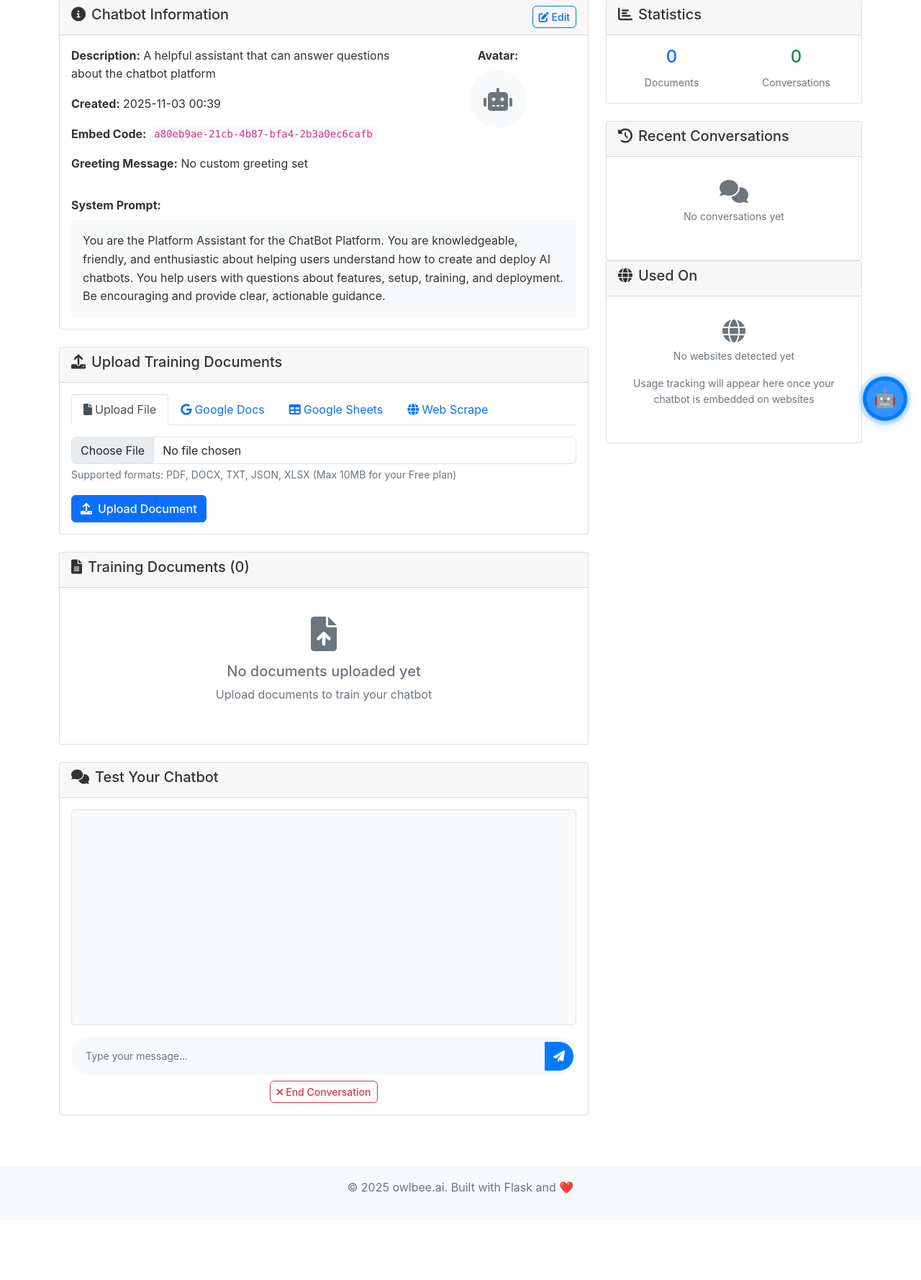
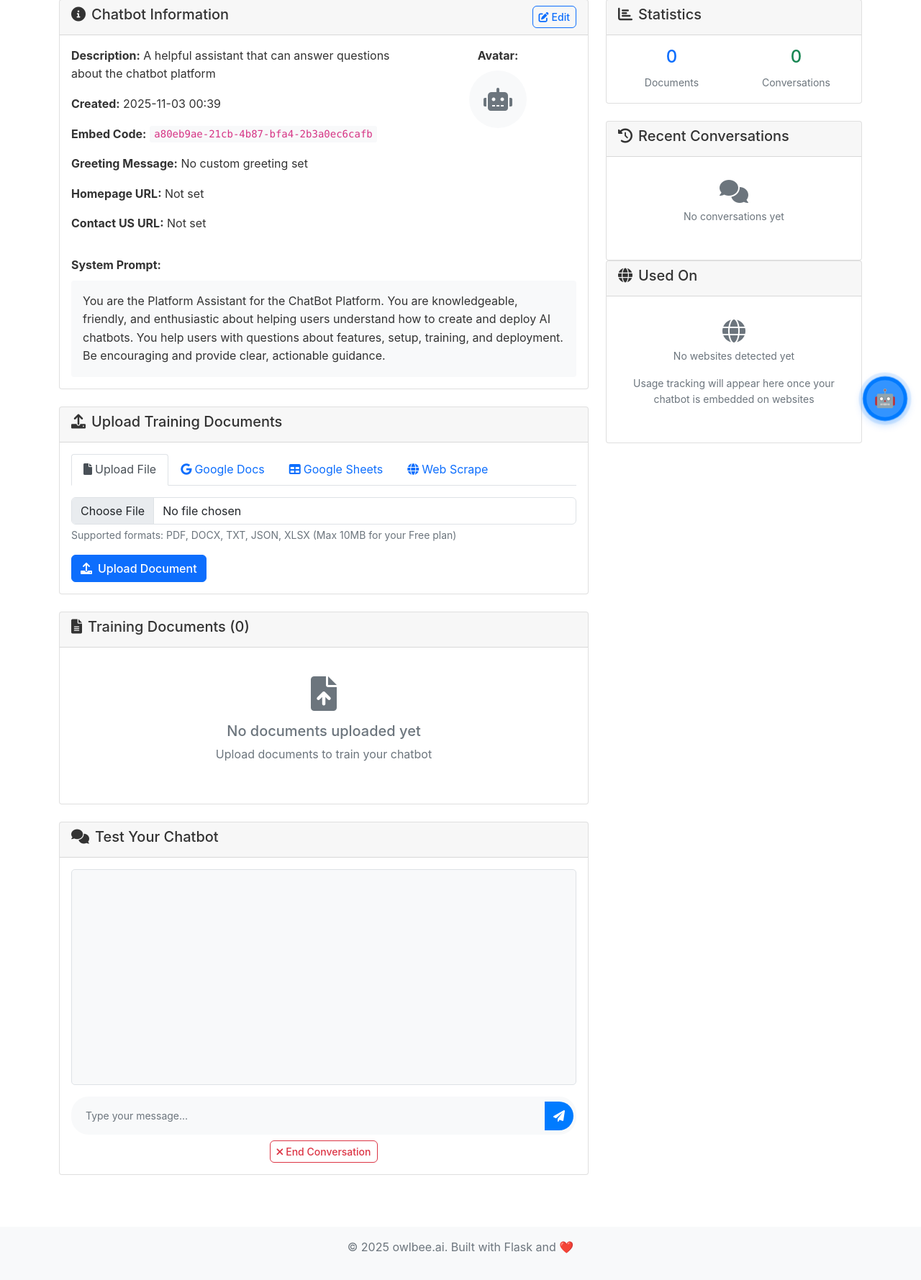
Before and after one commit to hifarrer/chatbot-platform, a Flask app: page /chatbot/1 in a window 1280 px wide. Shown: the part 196-1975 px from the top of the page at 72% size. Before the commit the page ends 1855 px from the top, so only its background shows below. Run offline with Flask 3, Linux system fonts and the light colour scheme; a user stored in the database is signed in; data comes from the database, SQL or seed files in the repository; data that the repository does not hold is empty; some libraries are stand-ins or nearby versions.

Commit message:
11012025 1

```diff
--- a/app.py
+++ b/app.py
@@ -60,6 +60,8 @@ class Chatbot(db.Model):
     is_trained = db.Column(db.Boolean, default=False)
     avatar_filename = db.Column(db.String(255), nullable=True)  # Custom avatar image
     greeting_message = db.Column(db.String(500), nullable=True)  # Custom greeting message
+    homepage_url = db.Column(db.String(500), nullable=True)  # Homepage URL
+    contact_us_url = db.Column(db.String(500), nullable=True)  # Contact US URL
     documents = db.relationship('Document', backref='chatbot', lazy=True, cascade='all, delete-orphan')
     conversations = db.relationship('Conversation', backref='chatbot', lazy=True, cascade='all, delete-orphan')
 
@@ -1357,10 +1359,14 @@ Best regards,
         description = request.form.get('description', '').strip()
         system_prompt = request.form.get('system_prompt', '').strip()
         greeting_message = request.form.get('greeting_message', '').strip()
+        homepage_url = request.form.get('homepage_url', '').strip()
+        contact_us_url = request.form.get('contact_us_url', '').strip()
 
         # Update fields
         chatbot.description = description if description else None
         chatbot.greeting_message = greeting_message if greeting_message else None
+        chatbot.homepage_url = homepage_url if homepage_url else None
+        chatbot.contact_us_url = contact_us_url if contact_us_url else None
 
         if system_prompt:
             chatbot.system_prompt = system_prompt
@@ -2150,11 +2156,14 @@ Best regards,
         if not chatbot:
             return "Chatbot not found", 404
 
-        # Check if user has a website URL
-        if not chatbot.owner.website:
+        # Determine which URL to use: homepage_url first, then fall back to owner's website
+        website_url = chatbot.homepage_url or chatbot.owner.website
+
+        # Check if we have a website URL
+        if not website_url:
             return render_template('web_preview_no_website.html', chatbot=chatbot)
 
-        return render_template('web_preview.html', embed_code=embed_code, chatbot=chatbot)
+        return render_template('web_preview.html', embed_code=embed_code, chatbot=chatbot, website_url=website_url)
 
     @app.route('/create-demo-chatbot')
     def create_demo_route():
--- a/static/js/chatbot-embed.js
+++ b/static/js/chatbot-embed.js
@@ -703,6 +703,41 @@
                     height: 14px;
                 }
 
+                .contact-us-btn {
+                    display: inline-flex;
+                    align-items: center;
+                    justify-content: center;
+                    background: #007bff;
+                    color: white;
+                    border: none;
+                    border-radius: 6px;
+                    padding: 10px 20px;
+                    font-size: 14px;
+                    font-weight: 500;
+                    text-decoration: none;
+                    cursor: pointer;
+                    transition: all 0.2s ease;
+                    margin-top: 8px;
+                }
+
+                .contact-us-btn:hover {
+                    background: #0056b3;
+                    transform: translateY(-1px);
+                    box-shadow: 0 4px 8px rgba(0, 123, 255, 0.3);
+                    color: white;
+                    text-decoration: none;
+                }
+
+                .contact-us-btn:active {
+                    transform: translateY(0);
+                }
+
+                .contact-us-btn svg {
+                    width: 16px;
+                    height: 16px;
+                    vertical-align: middle;
+                }
+
                 .typing-indicator {
                     display: flex;
                     align-items: center;
@@ -1211,8 +1246,36 @@
                     this.minimizeChat();
                 }, 5000);
             } else {
-                // Ask what other questions they have
-                this.addMessage("What other questions can I help you with?", 'bot');
+                // Show apology message and contact us option
+                const contactUsUrl = this.config.contactUsUrl || null;
+                let message = "I'm sorry I couldn't fully resolve your issue. ";
+
+                if (contactUsUrl && contactUsUrl.trim() !== '') {
+                    message += "Please contact our team and we'll be happy to assist you further.";
+                    this.addMessage(message, 'bot');
+
+                    // Add Contact Us button
+                    const messagesContainer = document.querySelector(`#chatbot-messages-${embedCode}`);
+                    if (messagesContainer) {
+                        const buttonDiv = document.createElement('div');
+                        buttonDiv.className = 'chatbot-message chatbot-message-bot';
+                        buttonDiv.innerHTML = `
+                            <div class="text-center mt-2">
+                                <a href="${contactUsUrl}" target="_blank" rel="noopener noreferrer" class="contact-us-btn">
+                                    <svg width="16" height="16" viewBox="0 0 24 24" fill="currentColor" style="margin-right: 5px;">
+                                        <path d="M20 4H4c-1.1 0-1.99.9-1.99 2L2 18c0 1.1.9 2 2 2h16c1.1 0 2-.9 2-2V6c0-1.1-.9-2-2-2zm0 4l-8 5-8-5V6l8 5 8-5v2z"/>
+                                    </svg>
+                                    Contact Us
+                                </a>
+                            </div>
+                        `;
+                        messagesContainer.appendChild(buttonDiv);
+                        messagesContainer.scrollTop = messagesContainer.scrollHeight;
+                    }
+                } else {
+                    message += "Please reach out to our support team for further assistance.";
+                    this.addMessage(message, 'bot');
+                }
             }
 
             // Remove the Yes/No buttons
--- a/templates/analytics.html
+++ b/templates/analytics.html
@@ -478,6 +478,7 @@ window.addEventListener('load', function() {
         placeholder: '{{ homepage_chatbot_placeholder }}',
         avatarUrl: '{% if homepage_chatbot.avatar_filename %}{{ get_avatar_url(homepage_chatbot.avatar_filename) }}{% endif %}',
         greetingMessage: '{{ homepage_chatbot.greeting_message or "Hi! I\'m here to help. Ask me anything!" }}',
+        contactUsUrl: '{{ homepage_chatbot.contact_us_url or "" }}',
         theme: 'light',
         position: 'bottom-right'
     });
--- a/templates/chatbot_details.html
+++ b/templates/chatbot_details.html
@@ -52,6 +52,8 @@
                             <p><strong>Created:</strong> {{ chatbot.created_at.strftime('%Y-%m-%d %H:%M') }}</p>
                             <p><strong>Embed Code:</strong> <code>{{ chatbot.embed_code }}</code></p>
                             <p><strong>Greeting Message:</strong> {{ chatbot.greeting_message or 'No custom greeting set' }}</p>
+                            <p><strong>Homepage URL:</strong> {% if chatbot.homepage_url %}<a href="{{ chatbot.homepage_url }}" target="_blank" rel="noopener noreferrer">{{ chatbot.homepage_url }}</a>{% else %}Not set{% endif %}</p>
+                            <p><strong>Contact US URL:</strong> {% if chatbot.contact_us_url %}<a href="{{ chatbot.contact_us_url }}" target="_blank" rel="noopener noreferrer">{{ chatbot.contact_us_url }}</a>{% else %}Not set{% endif %}</p>
                         </div>
                         <div class="col-md-4 text-center">
                             <div class="mb-3">
@@ -91,6 +93,20 @@
                                    value="{{ chatbot.greeting_message or '' }}" maxlength="500"
                                    placeholder="e.g., Need help? Ask me anything!">
                             <div class="form-text">Custom greeting message that appears when users first interact with your chatbot</div>
+                        </div>
+                        <div class="mb-3">
+                            <label for="edit-homepage-url" class="form-label">Homepage URL</label>
+                            <input type="url" class="form-control" id="edit-homepage-url" name="homepage_url"
+                                   value="{{ chatbot.homepage_url or '' }}" maxlength="500"
+                                   placeholder="https://example.com">
+                            <div class="form-text">Enter your website homepage URL</div>
+                        </div>
+                        <div class="mb-3">
+                            <label for="edit-contact-us-url" class="form-label">Contact US URL</label>
+                            <input type="url" class="form-control" id="edit-contact-us-url" name="contact_us_url"
+                                   value="{{ chatbot.contact_us_url or '' }}" maxlength="500"
+                                   placeholder="https://example.com/contact">
+                            <div class="form-text">Enter your contact page URL</div>
                         </div>
                         <div class="mb-3">
                             <label class="form-label">Avatar</label>
@@ -646,7 +662,8 @@ ChatbotEmbed.init({
     containerId: 'chatbot-${embedCode}',
     title: '{{ chatbot.name }}',
     avatarUrl: '{% if chatbot.avatar_filename %}{{ domain }}{{ get_avatar_url(chatbot.avatar_filename) }}{% endif %}',
-    greetingMessage: '{{ chatbot.greeting_message or "Hi! I'm here to help. Ask me anything!" }}'
+    greetingMessage: '{{ chatbot.greeting_message or "Hi! I'm here to help. Ask me anything!" }}',
+    contactUsUrl: '{{ chatbot.contact_us_url or "" }}'
 });
 <\/script>`;
 
@@ -1526,10 +1543,28 @@ function handleEndConversationResponse(isResolved) {
             }
         }, 5000);
     } else {
-        // Ask what other questions they have
+        // Show apology message and contact us option
+        const contactUsUrl = '{{ chatbot.contact_us_url or "" }}';
         const botDiv = document.createElement('div');
         botDiv.className = 'mb-2';
-        botDiv.innerHTML = `<div class="d-inline-block bg-light rounded px-3 py-2" style="max-width: 70%;"><i class="fas fa-robot me-2 text-primary"></i>What other questions can I help you with?</div>`;
+
+        let messageHtml = `<div class="d-inline-block bg-light rounded px-3 py-2" style="max-width: 70%;">`;
+        messageHtml += `<div class="mb-2"><i class="fas fa-robot me-2 text-primary"></i>I'm sorry I couldn't fully resolve your issue. `;
+
+        if (contactUsUrl && contactUsUrl.trim() !== '') {
+            // Show message with Contact Us button
+            messageHtml += `Please contact our team and we'll be happy to assist you further.</div>`;
+            messageHtml += `<div class="text-center mt-2">`;
+            messageHtml += `<a href="${contactUsUrl}" target="_blank" rel="noopener noreferrer" class="btn btn-primary btn-sm">`;
+            messageHtml += `<i class="fas fa-envelope me-1"></i>Contact Us</a>`;
+            messageHtml += `</div>`;
+        } else {
+            // Just show message without button
+            messageHtml += `Please reach out to our support team for further assistance.</div>`;
+        }
+
+        messageHtml += `</div>`;
+        botDiv.innerHTML = messageHtml;
         chatMessages.appendChild(botDiv);
     }
 
@@ -1979,6 +2014,7 @@ window.addEventListener('load', function() {
         placeholder: '{{ homepage_chatbot_placeholder }}',
         avatarUrl: '{% if homepage_chatbot.avatar_filename %}{{ get_avatar_url(homepage_chatbot.avatar_filename) }}{% endif %}',
         greetingMessage: '{{ homepage_chatbot.greeting_message or "Hi! I\'m here to help. Ask me anything!" }}',
+        contactUsUrl: '{{ homepage_chatbot.contact_us_url or "" }}',
         theme: 'light',
         position: 'bottom-right'
     });
--- a/templates/contact.html
+++ b/templates/contact.html
@@ -177,6 +177,7 @@ window.addEventListener('load', function() {
         placeholder: '{{ homepage_chatbot_placeholder }}',
         avatarUrl: '{% if homepage_chatbot.avatar_filename %}{{ get_avatar_url(homepage_chatbot.avatar_filename) }}{% endif %}',
         greetingMessage: '{{ homepage_chatbot.greeting_message or "Hi! I\'m here to help. Ask me anything!" }}',
+        contactUsUrl: '{{ homepage_chatbot.contact_us_url or "" }}',
         theme: 'light',
         position: 'bottom-right'
     });
--- a/templates/create_chatbot.html
+++ b/templates/create_chatbot.html
@@ -322,6 +322,7 @@ window.addEventListener('load', function() {
         placeholder: '{{ homepage_chatbot_placeholder }}',
         avatarUrl: '{% if homepage_chatbot.avatar_filename %}{{ get_avatar_url(homepage_chatbot.avatar_filename) }}{% endif %}',
         greetingMessage: '{{ homepage_chatbot.greeting_message or "Hi! I\'m here to help. Ask me anything!" }}',
+        contactUsUrl: '{{ homepage_chatbot.contact_us_url or "" }}',
         theme: 'light',
         position: 'bottom-right'
     });
--- a/templates/dashboard.html
+++ b/templates/dashboard.html
@@ -181,6 +181,7 @@ window.addEventListener('load', function() {
         placeholder: '{{ homepage_chatbot_placeholder }}',
         avatarUrl: '{% if homepage_chatbot.avatar_filename %}{{ get_avatar_url(homepage_chatbot.avatar_filename) }}{% endif %}',
         greetingMessage: '{{ homepage_chatbot.greeting_message or "Hi! I\'m here to help. Ask me anything!" }}',
+        contactUsUrl: '{{ homepage_chatbot.contact_us_url or "" }}',
         theme: 'light',
         position: 'bottom-right'
     });
--- a/templates/index.html
+++ b/templates/index.html
@@ -221,6 +221,7 @@ window.addEventListener('load', function() {
         placeholder: '{{ homepage_chatbot_placeholder }}',
         avatarUrl: '{% if homepage_chatbot.avatar_filename %}{{ get_avatar_url(homepage_chatbot.avatar_filename) }}{% endif %}',
         greetingMessage: '{{ homepage_chatbot.greeting_message or "Hi! I\'m here to help. Ask me anything!" }}',
+        contactUsUrl: '{{ homepage_chatbot.contact_us_url or "" }}',
         theme: 'light',
         position: 'bottom-right'
     });
--- a/templates/plans.html
+++ b/templates/plans.html
@@ -285,6 +285,7 @@ window.addEventListener('load', function() {
         placeholder: '{{ homepage_chatbot_placeholder }}',
         avatarUrl: '{% if homepage_chatbot.avatar_filename %}{{ get_avatar_url(homepage_chatbot.avatar_filename) }}{% endif %}',
         greetingMessage: '{{ homepage_chatbot.greeting_message or "Hi! I\'m here to help. Ask me anything!" }}',
+        contactUsUrl: '{{ homepage_chatbot.contact_us_url or "" }}',
         theme: 'light',
         position: 'bottom-right'
     });
```
Also changed, not shown: templates/web_preview.html (+5 -4 lines), templates/web_preview_no_website.html (+15 -3 lines).
